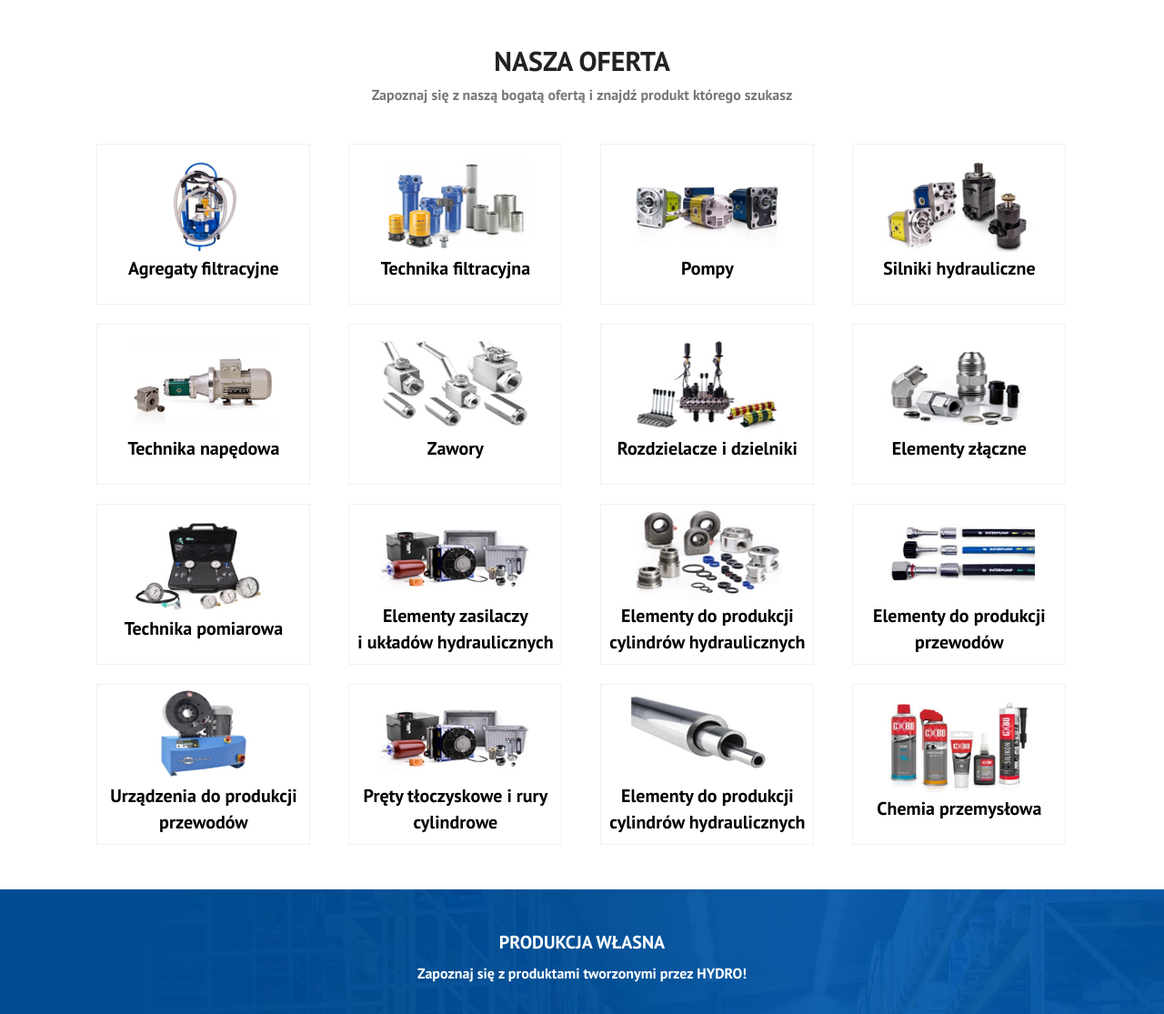
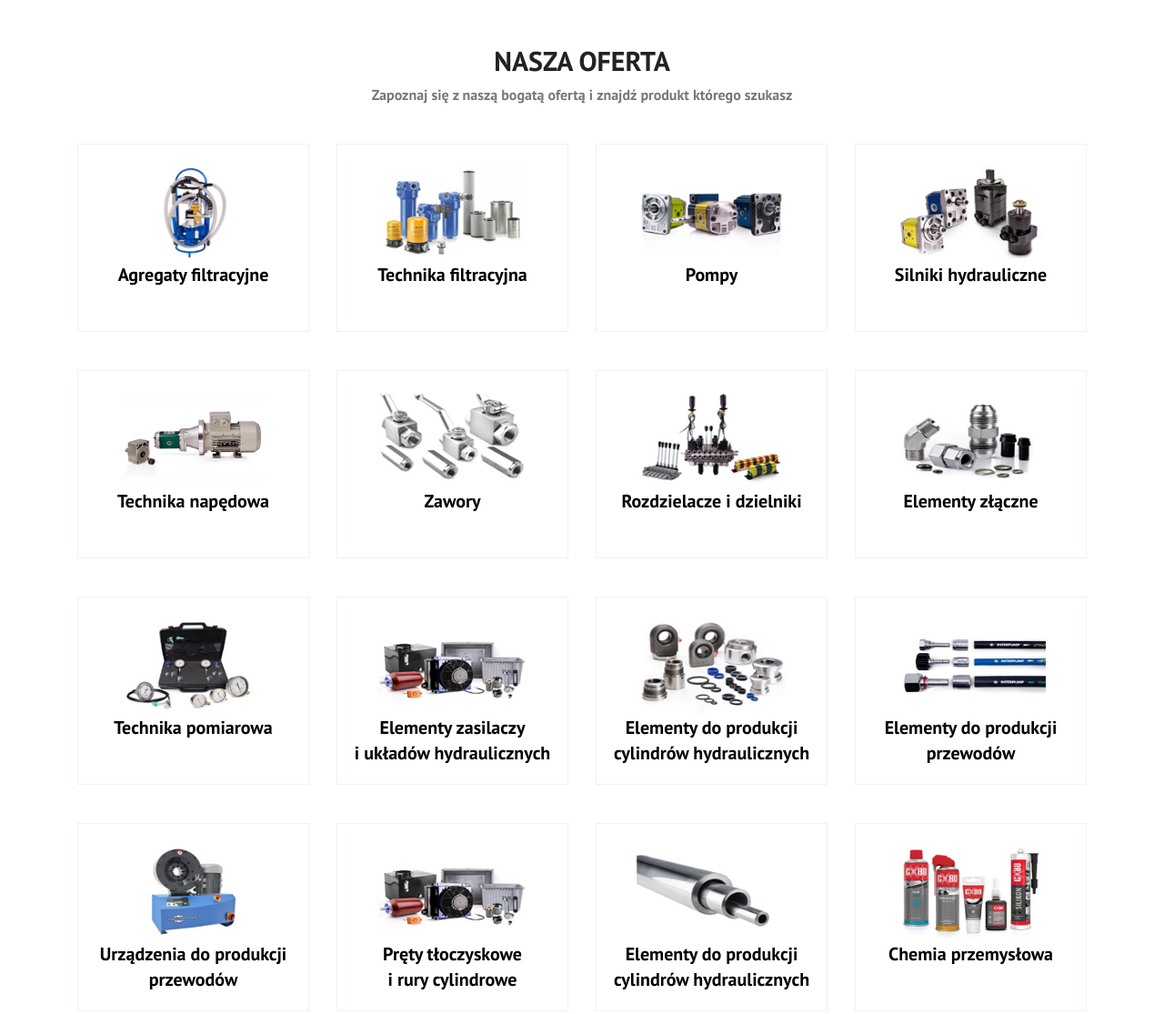
Before and after one commit to jaruto7/hydro, a website: page index.html in a window 1280 px wide. Shown: the part 760-1875 px from the top of the page at 91% size. Drawn offline with nearby package versions, Linux system fonts and the light colour scheme; a web font is replaced by a local one.

Commit message:
Fix responsive layout for about section elements

```diff
--- a/index.html
+++ b/index.html
@@ -116,62 +116,94 @@
     <h4 class="about__description">Zapoznaj się z naszą bogatą ofertą i znajdź produkt którego szukasz</h4>
 
     <ul class="about__list row">
-      <li class="about__item col-xs-12 col-sm-4 col-md-4 col-lg-2">
-        <a class="about__link" href="#"><img class="about__image about__image--space" src="images/layer_34.png" alt="część urządzenia hydro"><p class="about__paragraph">Agregaty filtracyjne</p></a>
+      <li class="col-xs-12 col-sm-6 col-md-4 col-lg-3">
+        <div class="about__item">
+        <a class="about__link" href="#"><img class="about__image" src="images/layer_34.png" alt="część urządzenia hydro"><p class="about__paragraph">Agregaty filtracyjne</p></a>
+        </div>
       </li>
-      <li class="about__item col-xs-12 col-sm-4 col-md-4 col-lg-2">
+      <li class="col-xs-12 col-sm-6 col-md-4 col-lg-3">
+        <div class="about__item">
           <a class="about__link" href="#"><img class="about__image" src="images/layer_35.png" alt="część urządzenia hydro"><p class="about__paragraph">Technika filtracyjna</p></a>
+        </div>
       </li>
-      <li class="about__item col-xs-12 col-sm-4 col-md-4 col-lg-2">
+      <li class="col-xs-12 col-sm-6 col-md-4 col-lg-3">
+        <div class="about__item">
           <a class="about__link" href="#"><img class="about__image" src="images/layer_36.png" alt="część urządzenia hydro"><p class="about__paragraph">Pompy</p></a>
+        </div>
       </li>
-      <li class="about__item col-xs-12 col-sm-4 col-md-4 col-lg-2">
+      <li class="col-xs-12 col-sm-6 col-md-4 col-lg-3">
+        <div class="about__item">
           <a class="about__link" href="#"><img class="about__image" src="images/layer_37.png" alt="część urządzenia hydro"><p class="about__paragraph">Silniki hydrauliczne</p></a>
+        </div>
       </li>
     </ul>
 
     <ul class="about__list row">
-      <li class="about__item col-xs-12 col-sm-4 col-md-4 col-lg-2">
+      <li class="col-xs-12 col-sm-6 col-md-4 col-lg-3">
+        <div class="about__item">
         <a class="about__link" href="#"><img class="about__image" src="images/layer_38.png" alt="część urządzenia hydro"><p class="about__paragraph">Technika napędowa</p></a>
+        </div>
       </li>
-      <li class="about__item col-xs-12 col-sm-4 col-md-4 col-lg-2">
+      <li class="col-xs-12 col-sm-6 col-md-4 col-lg-3">
+        <div class="about__item">
         <a class="about__link" href="#"><img class="about__image" src="images/layer_39.png" alt="część urządzenia hydro"><p class="about__paragraph">Zawory</p></a>
+        </div>
       </li>
-      <li class="about__item col-xs-12 col-sm-4 col-md-4 col-lg-2">
+      <li class="col-xs-12 col-sm-6 col-md-4 col-lg-3">
+        <div class="about__item">
           <a class="about__link" href="#"><img class="about__image" src="images/layer_40.png" alt="część urządzenia hydro"><p class="about__paragraph">Rozdzielacze i dzielniki</p></a>
+        </div>
       </li>
-      <li class="about__item col-xs-12 col-sm-4 col-md-4 col-lg-2">
+      <li class="col-xs-12 col-sm-6 col-md-4 col-lg-3">
+        <div class="about__item">
         <a class="about__link" href="#"><img class="about__image" src="images/layer_41.png" alt="część urządzenia hydro"><p class="about__paragraph">Elementy złączne</p></a>
+        </div>
       </li>
     </ul>
 
     <ul class="about__list row">
-      <li class="about__item col-xs-12 col-sm-4 col-md-4 col-lg-2">
+      <li class="col-xs-12 col-sm-6 col-md-4 col-lg-3">
+        <div class="about__item">
           <a class="about__link" href="#"><img class="about__image" src="images/layer_42.png" alt="część urządzenia hydro"><p class="about__paragraph">Technika pomiarowa</p></a>
+        </div>
       </li>
-      <li class="about__item col-xs-12 col-sm-4 col-md-4 col-lg-2">
+      <li class="col-xs-12 col-sm-6 col-md-4 col-lg-3">
+        <div class="about__item">
           <a class="about__link" href="#"><img class="about__image" src="images/layer_47.png" alt="część urządzenia hydro"><p class="about__paragraph">Elementy zasilaczy<br> i układów hydraulicznych</p></a>
+        </div>
       </li>
-      <li class="about__item col-xs-12 col-sm-4 col-md-4 col-lg-2">
-        <a class="about__link" href="#"><img class="about__image" src="images/layer_44.png" alt="część urządzenia hydro"><p class="about__paragraph">Elementy do produkcji cylindrów hydraulicznych</p></a>
+      <li class="col-xs-12 col-sm-6 col-md-4 col-lg-3">
+        <div class="about__item">
+          <a class="about__link" href="#"><img class="about__image" src="images/layer_44.png" alt="część urządzenia hydro"><p class="about__paragraph">Elementy do produkcji<br> cylindrów hydraulicznych</p></a>
+        </div>
       </li>
-      <li class="about__item col-xs-12 col-sm-4 col-md-4 col-lg-2">
+      <li class="col-xs-12 col-sm-6 col-md-4 col-lg-3">
+        <div class="about__item">
           <a class="about__link" href="#"><img class="about__image" src="images/layer_45.png" alt="część urządzenia hydro"><p class="about__paragraph">Elementy do produkcji przewodów</p></a>
+        </div>
       </li>
     </ul>
 
     <ul class="about__list row">
-      <li class="about__item col-xs-12 col-sm-4 col-md-4 col-lg-2">
-        <a class="about__link" href="#"><img class="about__image" src="images/layer_46.png" alt="część urządzenia hydro"><p class="about__paragraph">Urządzenia do produkcji przewodów</p></a>
+      <li class="col-xs-12 col-sm-6 col-md-4 col-lg-3">
+        <div class="about__item">
+          <a class="about__link" href="#"><img class="about__image" src="images/layer_46.png" alt="część urządzenia hydro"><p class="about__paragraph">Urządzenia do produkcji<br> przewodów</p></a>
+        </div>
       </li>
-      <li class="about__item col-xs-12 col-sm-4 col-md-4 col-lg-2">
-        <a class="about__link" href="#"><img class="about__image" src="images/layer_47.png" alt="część urządzenia hydro"><p class="about__paragraph">Pręty tłoczyskowe i rury cylindrowe</p></a>
+      <li class="col-xs-12 col-sm-6 col-md-4 col-lg-3">
+        <div class="about__item">
+          <a class="about__link" href="#"><img class="about__image" src="images/layer_47.png" alt="część urządzenia hydro"><p class="about__paragraph">Pręty tłoczyskowe<br> i rury cylindrowe</p></a>
+        </div>
       </li>
-      <li class="about__item col-xs-12 col-sm-4 col-md-4 col-lg-2">
-        <a class="about__link" href="#"><img class="about__image" src="images/layer_48.png" alt="część urządzenia hydro"><p class="about__paragraph">Elementy do produkcji cylindrów hydraulicznych</p></a>
+      <li class="col-xs-12 col-sm-6 col-md-4 col-lg-3">
+        <div class="about__item">
+          <a class="about__link" href="#"><img class="about__image" src="images/layer_48.png" alt="część urządzenia hydro"><p class="about__paragraph">Elementy do produkcji<br> cylindrów hydraulicznych</p></a>
+        </div>
       </li>
-      <li class="about__item col-xs-12 col-sm-4 col-md-4 col-lg-2">
+      <li class="col-xs-12 col-sm-6 col-md-4 col-lg-3">
+        <div class="about__item">
           <a class="about__link" href="#"><img class="about__image" src="images/layer_49.png" alt="część urządzenia hydro"><p class="about__paragraph">Chemia przemysłowa</p></a>
+        </div>
       </li>
     </ul>
   </section>
--- a/sass/_about.scss
+++ b/sass/_about.scss
@@ -1,6 +1,5 @@
 .about {
   text-align: center;
-  margin: 0 auto;
 
   &__title {
     font-size: 30px;
@@ -21,36 +20,30 @@
   &__list {
     padding: 0;
     list-style: none;
-    margin: 0 1.1em;
-
   }
 
   &__item {
-    margin: 21px 21px 0 21px;
-    height: 177px;
-    width: 235px;
-
+    height: 207px;
+    max-width: 285px;
     border: 1px solid #f0f2f1;
+    margin: 21px auto;
     display: flex;
     justify-content: center;
     align-items: center;
     overflow: hidden;
-    padding: 0;
+    // padding: 0;
   }
 
   &__link {
-    // padding: 4px 33px;
-    // height: 109px;
-    // width: 147px;
+    height: 100%;
+    width: 100%;
   }
 
   &__image {
+    margin-top: 20px;
     height: 109px;
-    width: 167px;
-
-    &--space {
-      padding-top: 1px;
-    }
+    max-width: 165px;
+    width: 100%;
   }
 
   &__paragraph {
@@ -66,3 +59,9 @@
     font-size: 18px;
   }
 }
+
+@media(min-width: 992px) and (max-width: 1200px) {
+  .about__paragraph {
+    font-size: 18px;
+  }
+}
--- a/sass/_production.scss
+++ b/sass/_production.scss
@@ -28,7 +28,7 @@
   &__list {
     position: relative;
     list-style: none;
-    margin: 0 16em 0 0;
+    margin: 0 300px 0 0;
     // width: 82.5%;
     padding: 0 0 0 10.7em;
   }
@@ -106,7 +106,7 @@
   display: flex;
   justify-content: center;
   align-items: center;
-  margin: auto 8%;
+  margin: auto 209px;
 }
 
 
```
Also changed, not shown: css/style.css. Lines whose indentation alone changed are shown as unchanged.
